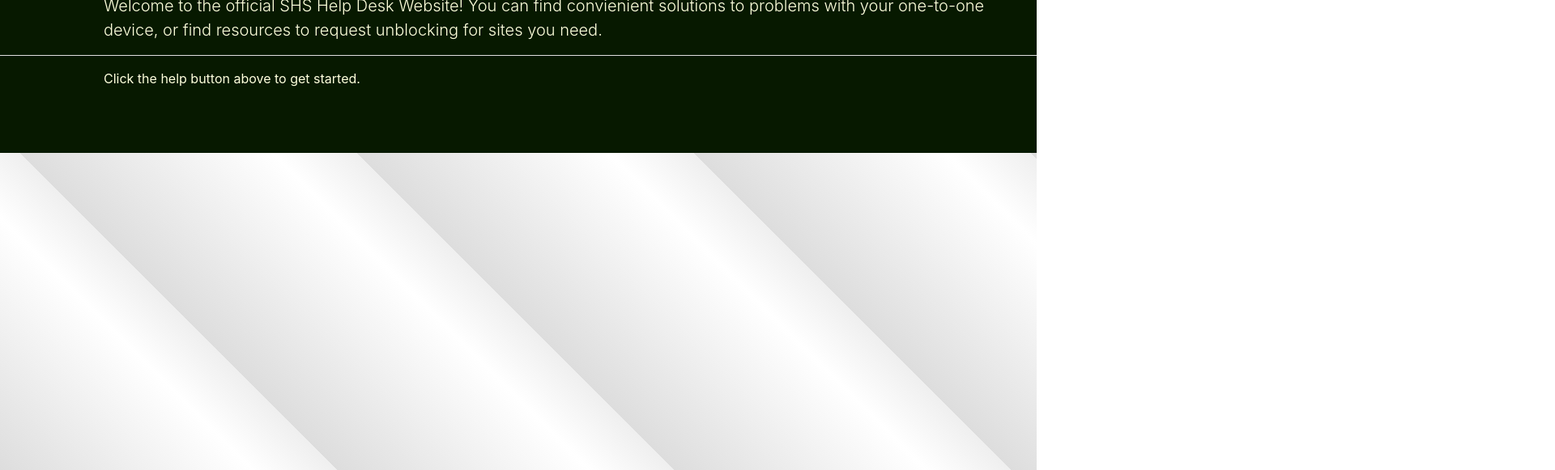
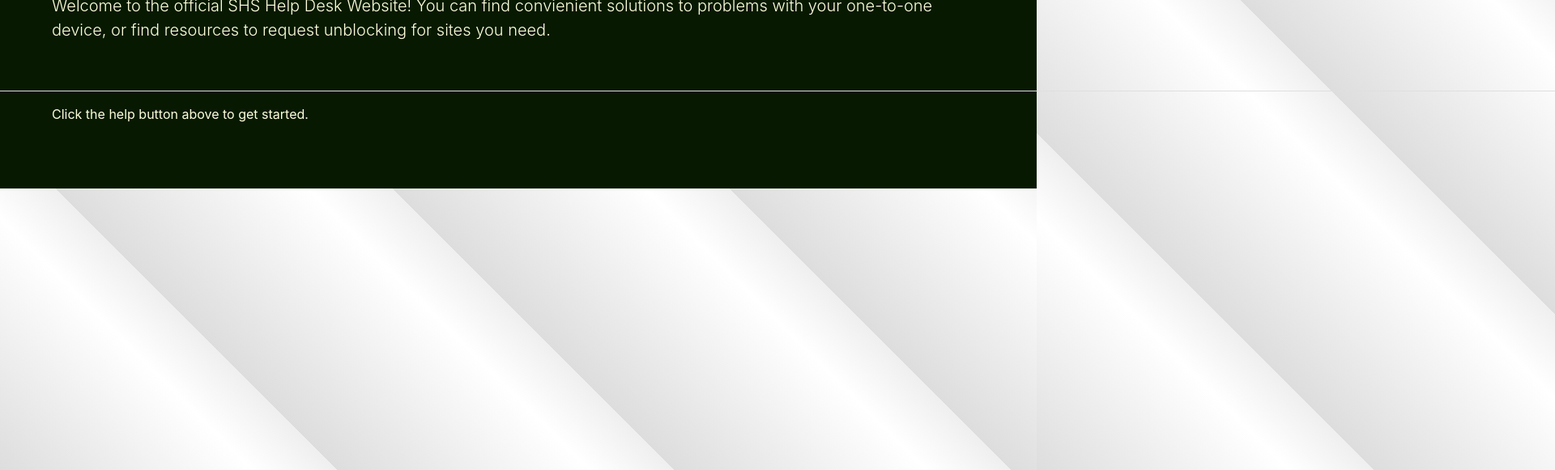
Before and after one commit to shshelpdesk/shshelpdesk.github.io, a plain HTML site: page index.html in a window 1280 px wide. Shown: the part 219-800 px from the top of the page at 81% size, 1920 px wide, since content can reach past the window. Drawn offline with nearby package versions, Linux system fonts and the light colour scheme.

Commit message:
Pushed via push utility.

```diff
--- a/index.css
+++ b/index.css
@@ -21,17 +21,21 @@ body {
   background-color: #071900;
   color: #ffffdd;
   display: none;
+  float: right;
 }
 
 .needpad {
-  padding-left: 10%;
+  padding-left: 5%;
   opacity: 0;
+  width: 95%
 }
 
 #divider-c {
   margin-left: -100%;
+  margin-right: -100%;
   border-color: #dfdfdf;
   padding-left: none;
+  margin-top: 60px;
 }
 
 .entryP {
@@ -49,3 +53,11 @@ body {
 #allcontain {
   display: none;
 }
+
+#mainpicture {
+  float:left;
+}
+
+#actualtext {
+  margin-left: 200px;
+}
```
